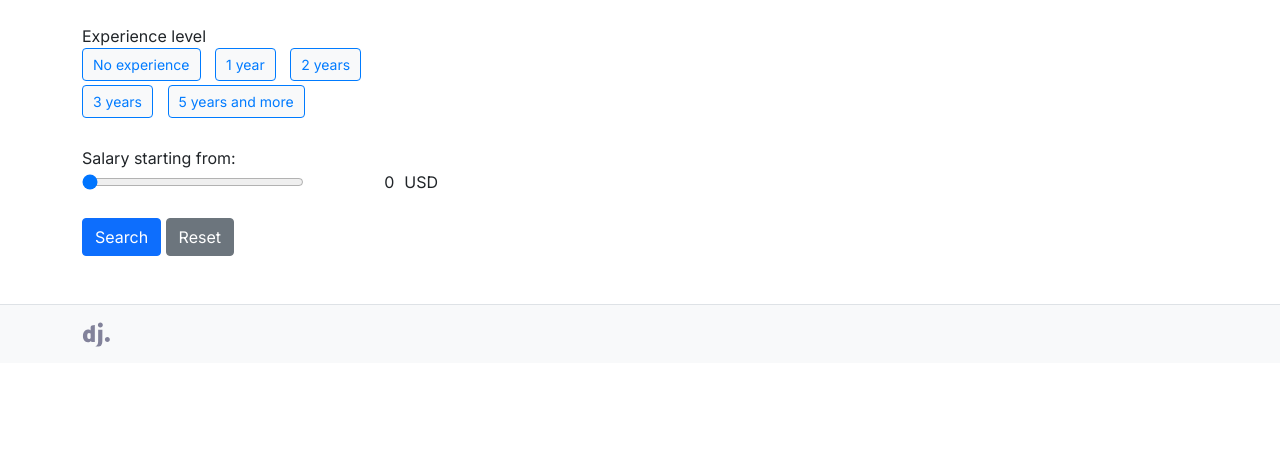
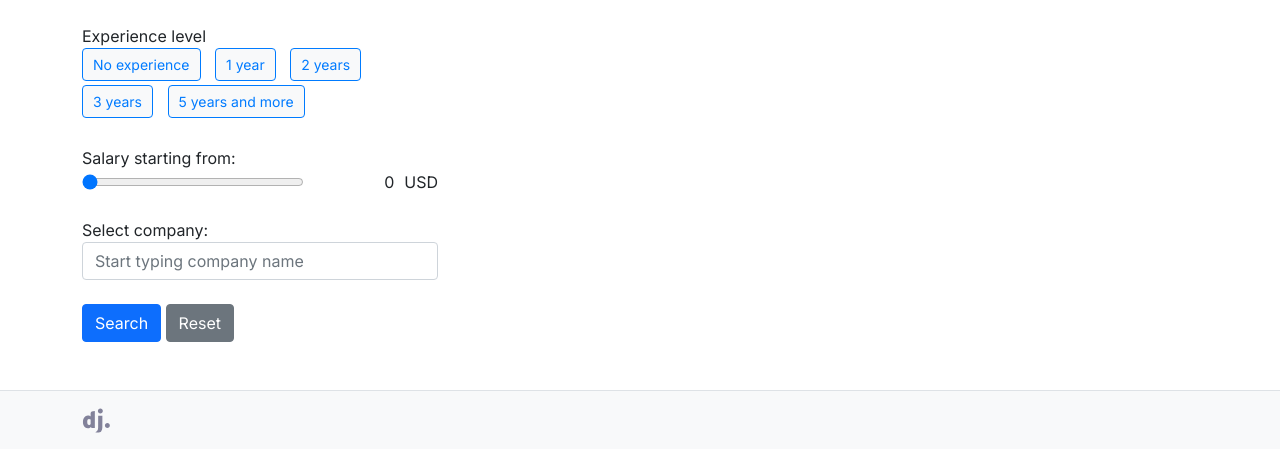
Before and after one commit to djinni-co/djinni-jobs-search-test, a Django app: page / in a window 1280 px wide. Shown: the part 2711-3160 px from the top of the page. Before the commit the page ends 3058 px from the top, so only its background shows below. Run offline with Django 4.2, Linux system fonts and the light colour scheme; data that the repository does not hold is empty; some libraries are stand-ins or nearby versions.

Commit message:
Add more fancy company selection

```diff
--- a/app/jobs/forms.py
+++ b/app/jobs/forms.py
@@ -55,6 +55,11 @@ class CategoryFilterForm(forms.Form):
     selected_remote_type = forms.CharField(widget=forms.HiddenInput(), required=False)
     selected_english_level = forms.CharField(widget=forms.HiddenInput(), required=False)
     selected_experience_level = forms.CharField(widget=forms.HiddenInput(), required=False)
+    selected_company = forms.CharField(
+        required=False,
+        label="Select company",
+        widget=forms.TextInput(attrs={'class': 'form-control', 'placeholder': 'Start typing company name', 'id': 'companies'})
+    )
     salary = forms.IntegerField(required=False)
 
     def __init__(self, *args, **kwargs):
--- a/app/jobs/utils.py
+++ b/app/jobs/utils.py
@@ -1,5 +1,5 @@
 from typing import Tuple
-from jobs.models import JobPosting
+from jobs.models import JobPosting, Company
 from django.db.models import Q
 from django.contrib.postgres.aggregates import StringAgg
 from django.db.models import F
@@ -47,6 +47,7 @@ def category_form_handler(jobs: QuerySet, form: forms.Form, context_arg: dict) -
     english_level = form.cleaned_data.get("selected_english_level")
     experience_level = form.cleaned_data.get("selected_experience_level")
     salary = form.cleaned_data.get("salary")
+    selected_company = form.cleaned_data.get("selected_company")
 
     if category != "":
         jobs = jobs.filter(primary_keyword=category)
@@ -55,6 +56,8 @@ def category_form_handler(jobs: QuerySet, form: forms.Form, context_arg: dict) -
     jobs = experience_selection_handler(jobs, experience_level)
     if salary is not None:
         jobs = jobs.filter(salary_min__gte=salary)
+    if selected_company:
+        jobs = jobs.filter(company__name=selected_company)
 
     context = {
         "selected_category": category,
@@ -94,6 +97,19 @@ def get_runtime_locations():
         cities = entry['all_locations'].split(',')
         unique_cities.update([city.strip() for city in cities])
     return unique_cities
+
+
+def get_runtime_companies():
+    locations_combined = Company.objects.annotate(
+        all_companies=StringAgg(F('name'), delimiter='')
+    ).values('all_companies')
+
+    unique_companies = set()
+    for entry in locations_combined:
+        companies = entry['all_companies'].split()
+        unique_companies.update([company.strip() for company in companies])
+
+    return [(value, value) for value in unique_companies]
 
 
 def get_runtime_counties():
--- a/app/jobs/views.py
+++ b/app/jobs/views.py
@@ -1,7 +1,7 @@
 from django.shortcuts import render
 
 from jobs.models import JobPosting
-from jobs.utils import q_form_handler, category_form_handler, order_form_handler, paginate_jobs
+from jobs.utils import q_form_handler, category_form_handler, order_form_handler, paginate_jobs, get_runtime_companies
 from jobs.forms import JobFilterForm, CategoryFilterForm, OrderSelectionForm
 import random
 from django.db import transaction
@@ -10,9 +10,13 @@ from django.db import transaction
 def jobs_list(request):
     JOBS_PER_PAGE = 20
     form = JobFilterForm(request.GET)
-    category_form = CategoryFilterForm(request.GET)
+
+    companies = get_runtime_companies()
+    category_form = CategoryFilterForm(request.GET, companies)
+
     order_selection_form = OrderSelectionForm(request.GET)
     jobs = JobPosting.objects.all()
+
     context={}
 
     if form.is_valid():
@@ -42,6 +46,7 @@ def jobs_list(request):
         "page_obj": jobs_list,
         "is_paginated": jobs_list.has_other_pages(),
         "querystring": querystring,
+        "companies": companies
     } | context
 
     return render(request, "jobs/list.html", render_context)
--- a/app/templates/jobs/list.html
+++ b/app/templates/jobs/list.html
@@ -5,7 +5,11 @@
 {% load static %}
 
 <head>
-  <link rel="stylesheet" type="text/css" href="{% static 'css/styles.css' %}">
+<script src="https://ajax.googleapis.com/ajax/libs/jquery/1.7.1/jquery.js"></script>
+<script src="https://ajax.googleapis.com/ajax/libs/jqueryui/1.8.16/jquery-ui.js"></script>
+<link href="http://ajax.googleapis.com/ajax/libs/jqueryui/1.8.16/themes/ui-lightness/jquery-ui.css"
+      rel="stylesheet" type="text/css" />
+<link rel="stylesheet" type="text/css" href="{% static 'css/styles.css' %}">
 </head>
 
 <div class="container">
@@ -59,6 +63,7 @@
           {{ form.exclude_keywords.label_tag }}
           {{ form.exclude_keywords }}
         </div>
+        <!-- Ordering selection -->
         <div class="form-group mb-3">
           <label>Order by</label>
           <div class="category-buttons mb-3">
@@ -74,6 +79,7 @@
         </div>
         <button type="submit" class="btn btn-primary">Search</button>
 
+        <!-- Category selection -->
         <div class="form-group mb-4">
           <label>Category</label>
           <div class="category-buttons mb-3">
@@ -87,6 +93,8 @@
           {% endfor %}
           </div>
         </div>
+
+        <!-- Remote type selection -->
         <div class="form-group mb-4">
           <label>Remote type</label>
           <div class="category-buttons mb-3">
@@ -100,6 +108,8 @@
           {% endfor %}
           </div>
         </div>
+
+        <!-- English level selection -->
         <div class="form-group mb-4">
           <label>English level</label>
           <div class="category-buttons mb-3">
@@ -113,6 +123,8 @@
           {% endfor %}
           </div>
         </div>
+
+        <!-- Experience level selection -->
         <div class="form-group mb-4">
           <label>Experience level</label>
           <div class="category-buttons mb-3">
@@ -126,6 +138,7 @@
           {% endfor %}
           </div>
         </div>
+        <!-- Salary range selection -->
         <div class="form-group mb-4">
           <label for="salary_range">Salary starting from:</label>
           <div class="slider-container">
@@ -133,6 +146,13 @@
             <span id="salary_value">{{ category_filter_form.salary.value|default:0 }}</span> USD
           </div>
         </div>
+
+        <!--Company selection-->
+        <div class="form-group mb-4">
+          {{ category_filter_form.selected_company.label_tag }}
+          {{ category_filter_form.selected_company }}
+        </div>
+
         <button type="submit" class="btn btn-primary">Search</button>
         <button type="button" class="btn btn-secondary" onclick="resetFilters()">Reset</button>
       </form>
@@ -251,6 +271,18 @@
     url.search = '';
     window.location.href = url;
   }
+
+  // Company name autocompletion
+  $( function() {
+    var availableTags = [
+        {% for value, label in companies %}
+            "{{label}}",
+        {% endfor %}
+    ];
+    $( "#companies" ).autocomplete({
+      source: availableTags
+    });
+  } );
 </script>
 
 {% endblock content %}
```
